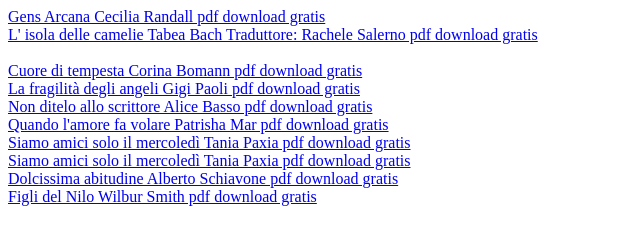
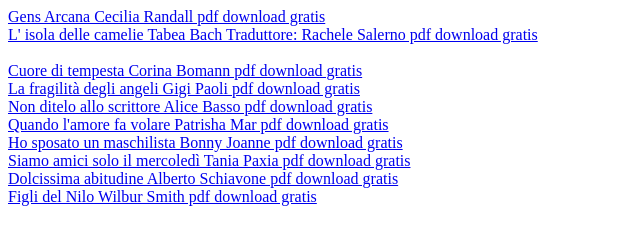
Before and after one commit to error2019x/OneDrive-D, a plain HTML site: page index.html in a window 1280 px wide. Shown: the full height of the page, 0-640 px from the left. Drawn offline with Linux system fonts and the light colour scheme.

Commit message:
Update index.html

```diff
--- a/index.html
+++ b/index.html
@@ -13,7 +13,7 @@
 <a href="3.html">La fragilità degli angeli Gigi Paoli pdf download gratis</a><br>
 <a href="5.html">Non ditelo allo scrittore Alice Basso pdf download gratis</a><br>
 <a href="6.html">Quando l'amore fa volare Patrisha Mar pdf download gratis</a><br>
-<a href="8.html">Siamo amici solo il mercoledì Tania Paxia pdf download gratis</a><br>
+<a href="8.html">Ho sposato un maschilista Bonny Joanne pdf download gratis</a><br>
 <a href="9.html">Siamo amici solo il mercoledì Tania Paxia pdf download gratis</a><br>
 <a href="10.html">Dolcissima abitudine Alberto Schiavone pdf download gratis</a><br>
 <a href="11.html">Figli del Nilo Wilbur Smith  pdf download gratis</a><br>
```
